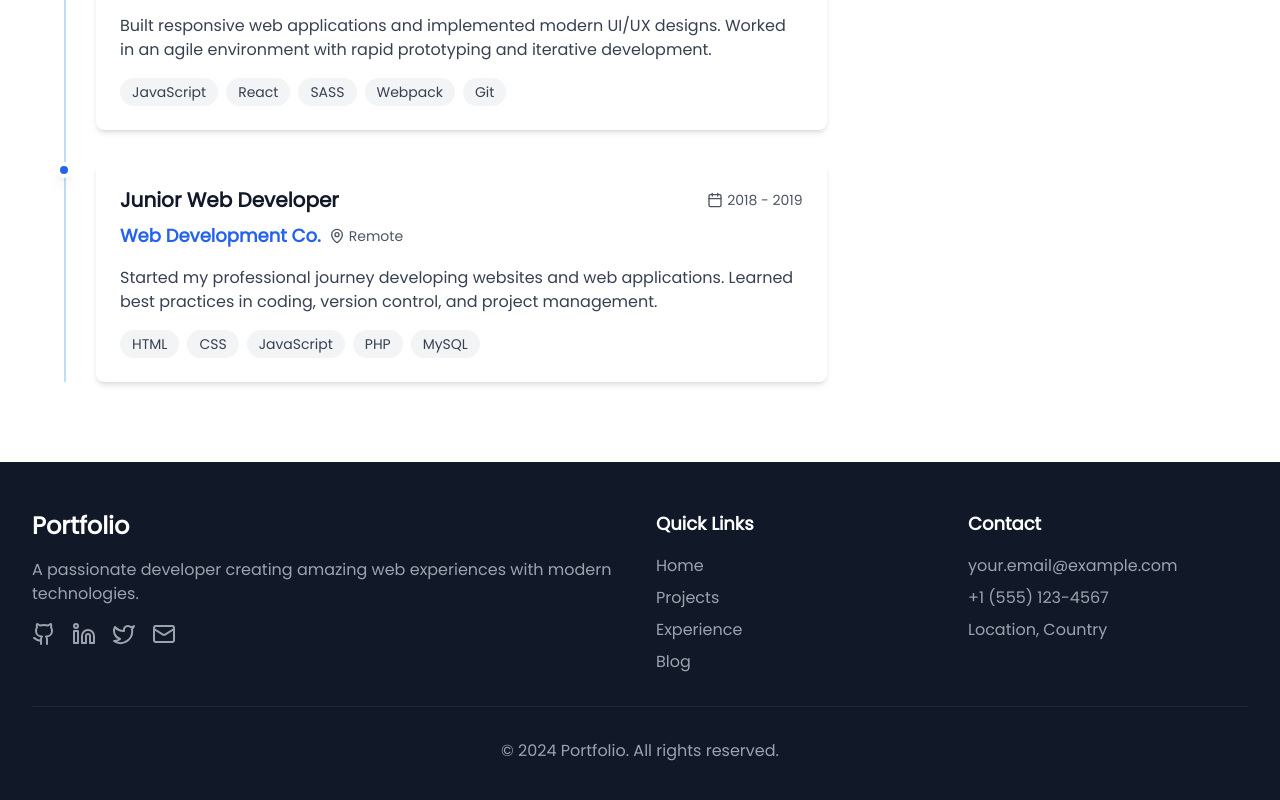
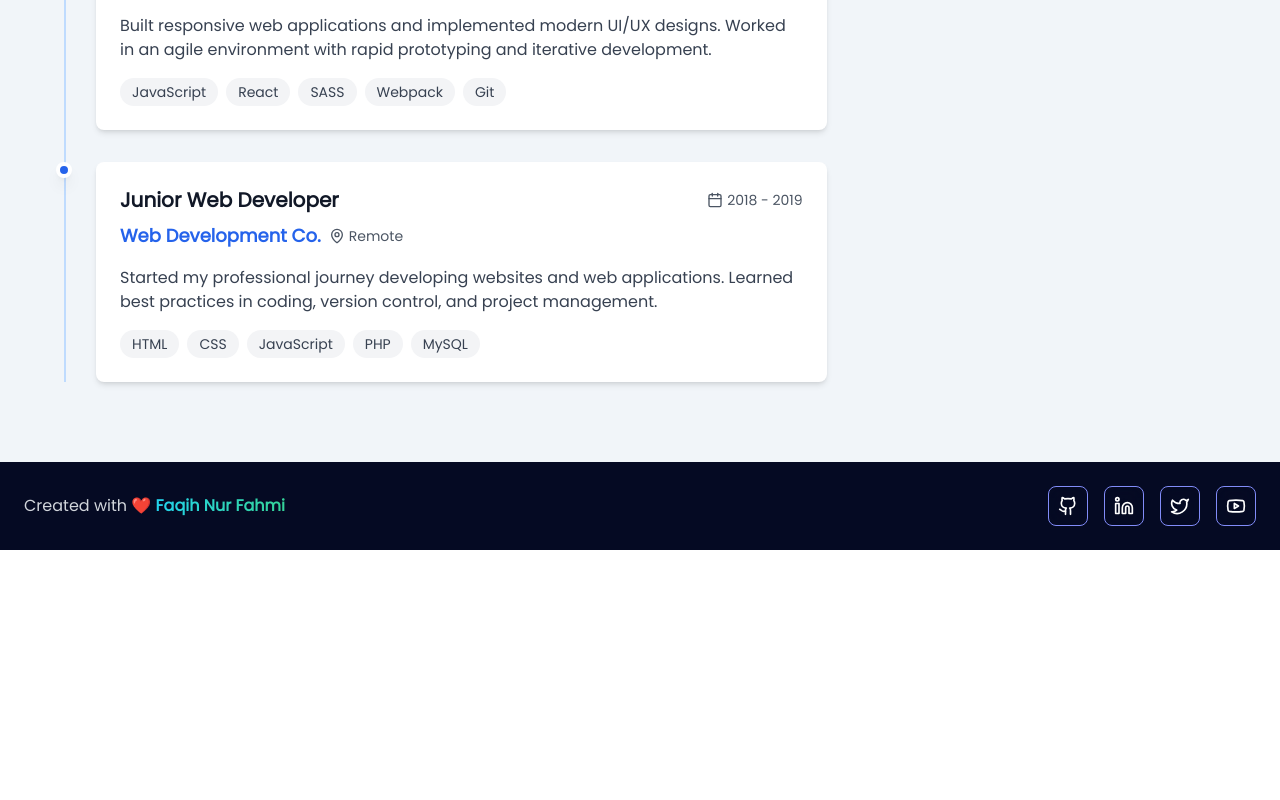
Before and after one commit to faqihfnf/fnf-portofolio, a Next.js app: page /experience in a window 1280 px wide. Shown: the part 882-1682 px from the top of the page. After the commit the page ends 1432 px from the top, so only its background shows below. Built offline with nearby package versions, Linux system fonts and the light colour scheme.

Commit message:
update cta section

```diff
--- a/app/page.tsx
+++ b/app/page.tsx
@@ -64,7 +64,7 @@
         </section>
 
         {/* About Me Section */}
-        <section className="py-20 bg-gray-50 dark:bg-gray-900">
+        <section className="py-20">
           <div className="max-w-5xl mx-auto text-center px-4 sm:px-6 lg:px-8">
             <motion.h2 className="text-4xl font-bold mb-8 text-gray-900 dark:text-white" initial={{ opacity: 0, y: 20 }} whileInView={{ opacity: 1, y: 0 }} transition={{ duration: 0.8 }} viewport={{ once: true }}>
               What About Me
@@ -114,6 +114,8 @@
                   transition={{ duration: 0.8, delay: 0.4 }}
                   viewport={{ once: true }}
                 >
+                  Saya seorang developer yang passionate dalam menciptakan solusi digital yang inovatif dan user-friendly. Dengan pengalaman dalam frontend dan backend development, saya senang mengubah ide menjadi kenyataan.
+                  <br />
                   Saya seorang developer yang passionate dalam menciptakan solusi digital yang inovatif dan user-friendly. Dengan pengalaman dalam frontend dan backend development, saya senang mengubah ide menjadi kenyataan.
                 </motion.p>
               </div>
@@ -166,17 +168,22 @@
         </section>
 
         {/* CTA Section */}
-        <section className="py-20 bg-gradient-to-r from-indigo-800 to-violet-700">
+        <section className="py-20 ">
           <div className="max-w-4xl mx-auto text-center px-4 sm:px-6 lg:px-8">
-            <motion.h2 className="text-4xl font-bold text-white mb-4" initial={{ opacity: 0, y: 20 }} whileInView={{ opacity: 1, y: 0 }} transition={{ duration: 0.8 }} viewport={{ once: true }}>
+            <motion.h2 className="text-4xl font-bold mb-4" initial={{ opacity: 0, y: 20 }} whileInView={{ opacity: 1, y: 0 }} transition={{ duration: 0.8 }} viewport={{ once: true }}>
               Ready to Work Together?
             </motion.h2>
-            <motion.p className="text-xl text-blue-100 mb-8" initial={{ opacity: 0, y: 20 }} whileInView={{ opacity: 1, y: 0 }} transition={{ duration: 0.8, delay: 0.2 }} viewport={{ once: true }}>
+            <motion.p className="text-xl  mb-8" initial={{ opacity: 0, y: 20 }} whileInView={{ opacity: 1, y: 0 }} transition={{ duration: 0.8, delay: 0.2 }} viewport={{ once: true }}>
               Let's create something amazing together. Get in touch to discuss your project.
             </motion.p>
             <motion.div initial={{ opacity: 0, y: 20 }} whileInView={{ opacity: 1, y: 0 }} transition={{ duration: 0.8, delay: 0.4 }} viewport={{ once: true }}>
               <Link href="/contact">
-                <TouchButton otherClasses="hover:text-pink-500 font-semibold text-lg" title="Let's get in touch" icon={<SendIcon className="w-4 h-4" />} position="right"></TouchButton>
+                <TouchButton
+                  otherClasses="hover:text-pink-500 dark:hover:text-pink-500 hover:bg-indigo-200 text-indigo-700 dark:text-indigo-100 font-semibold text-lg"
+                  title="Let's get in touch"
+                  icon={<SendIcon className="w-4 h-4" />}
+                  position="right"
+                ></TouchButton>
               </Link>
             </motion.div>
           </div>
--- a/components/ThemeProvider.tsx
+++ b/components/ThemeProvider.tsx
@@ -29,5 +29,5 @@
     }
   }, [theme]);
 
-  return <div className="bg-white text-slate-900 dark:text-slate-200 dark:bg-[rgb(5,10,35)] min-h-screen transition-colors duration-500 ease-in-out">{children}</div>;
+  return <div className="bg-slate-100 text-slate-900 dark:text-slate-200 dark:bg-[rgb(5,10,35)] min-h-screen transition-colors duration-500 ease-in-out">{children}</div>;
 }
--- a/components/ui/button-touch.tsx
+++ b/components/ui/button-touch.tsx
@@ -6,7 +6,7 @@
       <span className="absolute inset-[-1000%] animate-[spin_2s_linear_infinite] bg-[conic-gradient(from_90deg_at_50%_50%,#E2CBFF_0%,#393BB2_50%,#E2CBFF_100%)]" />
       <span
         className={`inline-flex h-full w-full cursor-pointer items-center justify-center rounded-lg
-             bg-slate-950 px-7 hover:bg-black-200 text-sm font-medium text-white backdrop-blur-3xl gap-3 ${otherClasses}`}
+bg-indigo-100 dark:bg-slate-950 dark:hover:bg-slate-900 px-7 hover:bg-black-200 text-sm font-medium text-white backdrop-blur-3xl gap-3 ${otherClasses}`}
       >
         {position === "left" && icon}
         {title}
--- a/components/ui/footer.tsx
+++ b/components/ui/footer.tsx
@@ -1,53 +1,51 @@
-import { Github, Linkedin, Twitter, Mail } from "lucide-react";
+import { Github, Linkedin, Twitter, Youtube } from "lucide-react";
+import Link from "next/link";
 
 export default function Footer() {
   return (
-    <footer className="bg-gray-900 text-white">
-      <div className="max-w-7xl mx-auto px-4 sm:px-6 lg:px-8 py-12">
-        <div className="grid grid-cols-1 md:grid-cols-4 gap-8">
-          <div className="col-span-1 md:col-span-2">
-            <h3 className="text-2xl font-bold mb-4">Portfolio</h3>
-            <p className="text-gray-400 mb-4">
-              A passionate developer creating amazing web experiences with modern technologies.
-            </p>
-            <div className="flex space-x-4">
-              <a href="#" className="text-gray-400 hover:text-white transition-colors">
-                <Github size={24} />
-              </a>
-              <a href="#" className="text-gray-400 hover:text-white transition-colors">
-                <Linkedin size={24} />
-              </a>
-              <a href="#" className="text-gray-400 hover:text-white transition-colors">
-                <Twitter size={24} />
-              </a>
-              <a href="#" className="text-gray-400 hover:text-white transition-colors">
-                <Mail size={24} />
-              </a>
-            </div>
+    <footer className="p-6 bg-[rgb(5,10,35)]">
+      <div className="max-w-7xl mx-auto">
+        <div className="flex flex-col sm:flex-row sm:items-center sm:justify-between gap-4">
+          {/* Kiri: Nama */}
+          <p className="text-md text-gray-300 text-center sm:text-left">
+            Created with ❤️ <span className="bg-gradient-to-l from-emerald-400 via-teal-400 to-cyan-400 bg-clip-text text-md font-extrabold text-transparent">Faqih Nur Fahmi</span>
+          </p>
+
+          {/* Kanan: Icon Sosial Media */}
+          <div className="flex justify-center sm:justify-end gap-4">
+            <Link
+              href="https://github.com/username"
+              target="_blank"
+              rel="noopener noreferrer"
+              className="w-10 h-10 cursor-pointer flex justify-center items-center backdrop-filter backdrop-blur-lg saturate-180 bg-opacity-75 rounded-lg bg-black-200 border border-indigo-400 dark:border-slate-700 hover:bg-indigo-600 hover:text-white text-white hover:border-indigo-600"
+            >
+              <Github className="w-5 h-5" />
+            </Link>
+            <Link
+              href="https://linkedin.com/in/username"
+              target="_blank"
+              rel="noopener noreferrer"
+              className="w-10 h-10 cursor-pointer flex justify-center items-center backdrop-filter backdrop-blur-lg saturate-180 bg-opacity-75 rounded-lg bg-black-200 border border-indigo-400 dark:border-slate-700 hover:bg-indigo-600 hover:text-white text-white hover:border-indigo-600"
+            >
+              <Linkedin className="w-5 h-5" />
+            </Link>
+            <Link
+              href="https://twitter.com/username"
+              target="_blank"
+              rel="noopener noreferrer"
+              className="w-10 h-10 cursor-pointer flex justify-center items-center backdrop-filter backdrop-blur-lg saturate-180 bg-opacity-75 rounded-lg bg-black-200 border border-indigo-400 dark:border-slate-700 hover:bg-indigo-600 hover:text-white text-white hover:border-indigo-600"
+            >
+              <Twitter className="w-5 h-5" />
+            </Link>
+            <Link
+              href="https://twitter.com/username"
+              target="_blank"
+              rel="noopener noreferrer"
+              className="w-10 h-10 cursor-pointer flex justify-center items-center backdrop-filter backdrop-blur-lg saturate-180 bg-opacity-75 rounded-lg bg-black-200 border border-indigo-400 dark:border-slate-700 hover:bg-indigo-600 hover:text-white text-white hover:border-indigo-600"
+            >
+              <Youtube className="w-5 h-5" />
+            </Link>
           </div>
-
-          <div>
-            <h4 className="text-lg font-semibold mb-4">Quick Links</h4>
-            <ul className="space-y-2">
-              <li><a href="/" className="text-gray-400 hover:text-white transition-colors">Home</a></li>
-              <li><a href="/projects" className="text-gray-400 hover:text-white transition-colors">Projects</a></li>
-              <li><a href="/experience" className="text-gray-400 hover:text-white transition-colors">Experience</a></li>
-              <li><a href="/blog" className="text-gray-400 hover:text-white transition-colors">Blog</a></li>
-            </ul>
-          </div>
-
-          <div>
-            <h4 className="text-lg font-semibold mb-4">Contact</h4>
-            <ul className="space-y-2">
-              <li className="text-gray-400">your.email@example.com</li>
-              <li className="text-gray-400">+1 (555) 123-4567</li>
-              <li className="text-gray-400">Location, Country</li>
-            </ul>
-          </div>
-        </div>
-
-        <div className="border-t border-gray-800 mt-8 pt-8 text-center text-gray-400">
-          <p>&copy; 2024 Portfolio. All rights reserved.</p>
         </div>
       </div>
     </footer>
```
